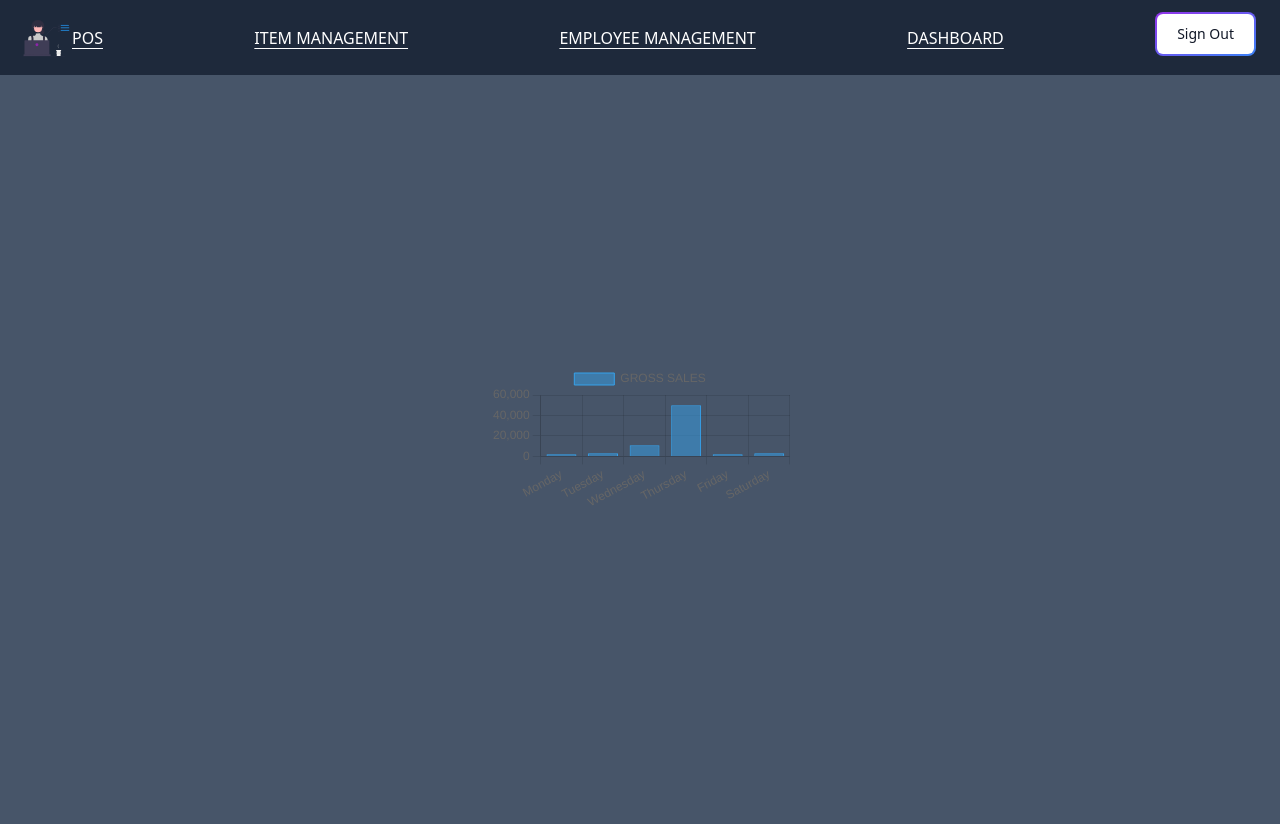
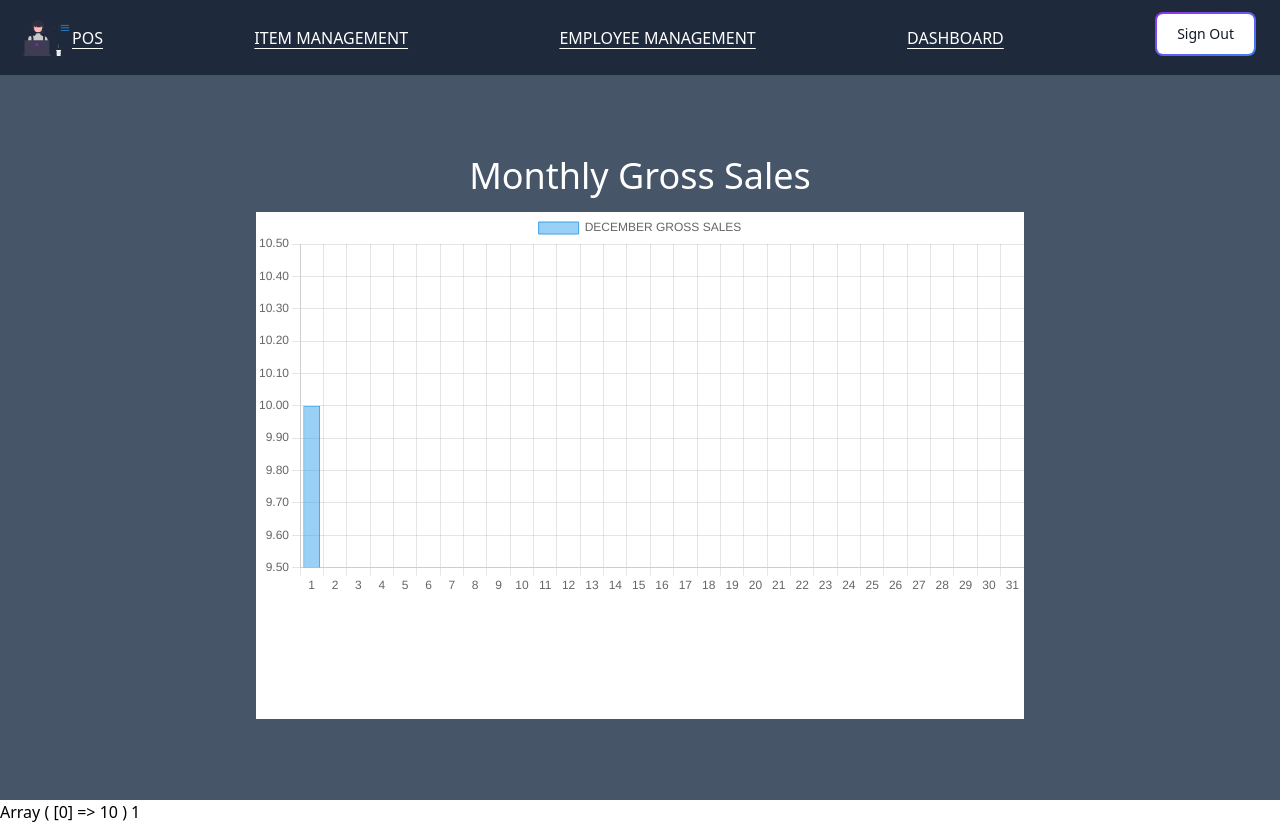
Before and after one commit to aecial/PHP-POS, a PHP site: page /dashboard.php in a window 1280 px wide. Before the commit the page ends 505 px from the top, so only its background shows below. Run offline with PHP 8.4, Linux system fonts and the light colour scheme; tables that the repository leaves empty hold one stand-in row (values such as "Sample post"); style sheets or scripts are compiled from the project's sources; some libraries are stand-ins or nearby versions.

Commit message:
Chartjs with PHP and Mysql

```diff
--- a/dashboard.php
+++ b/dashboard.php
@@ -9,23 +9,43 @@
 </head>
 <body>
     <?php include("./components/adminNav.php"); ?>
-    <main class="bg-slate-600 content-height justify-center items-center flex">
-    <div>
+    <main class="bg-slate-600 content-height justify-center items-center flex flex-col">
+    <h1 class="text-4xl text-white mb-4">Monthly Gross Sales</h1>
+    <div class="bg-white w-[60%] h-[70%]">
+
         <canvas id="myChart"></canvas>
     </div>
 
     </main>
     <script src="https://cdn.jsdelivr.net/npm/chart.js"></script>
+    <?php
+     include("database.php");
+     $prices = array();
+     $sql = "SELECT price FROM orders";
+     $result = mysqli_query($conn, $sql);
+     if(mysqli_num_rows($result) > 0) {
+       while ($row = mysqli_fetch_assoc($result)) {
+         $price = $row['price'];
+         array_push($prices, $price);
+       }
+       print_r($prices);
+       echo count($prices);
+     }
+
+    ?>
     <script>
         const ctx = document.getElementById('myChart');
-
         new Chart(ctx, {
             type: 'bar',
             data: {
-            labels: ['Monday', 'Tuesday', 'Wednesday', 'Thursday', 'Friday', 'Saturday'],
+            labels: [<?php for($i = 1; $i <= 31; $i++) {
+                echo "'".$i."',";
+            } ?>],
             datasets: [{
-                label: 'GROSS SALES',
-                data: [2000, 3000, 11000, 50000, 2000, 3000],
+                label: 'DECEMBER GROSS SALES',
+                data: [<?php for($i = 0; $i <= count($prices)-1; $i++) {
+                echo "'".$prices[$i]."',";
+            } ?>],
                 borderWidth: 1
             }]
             },
```
